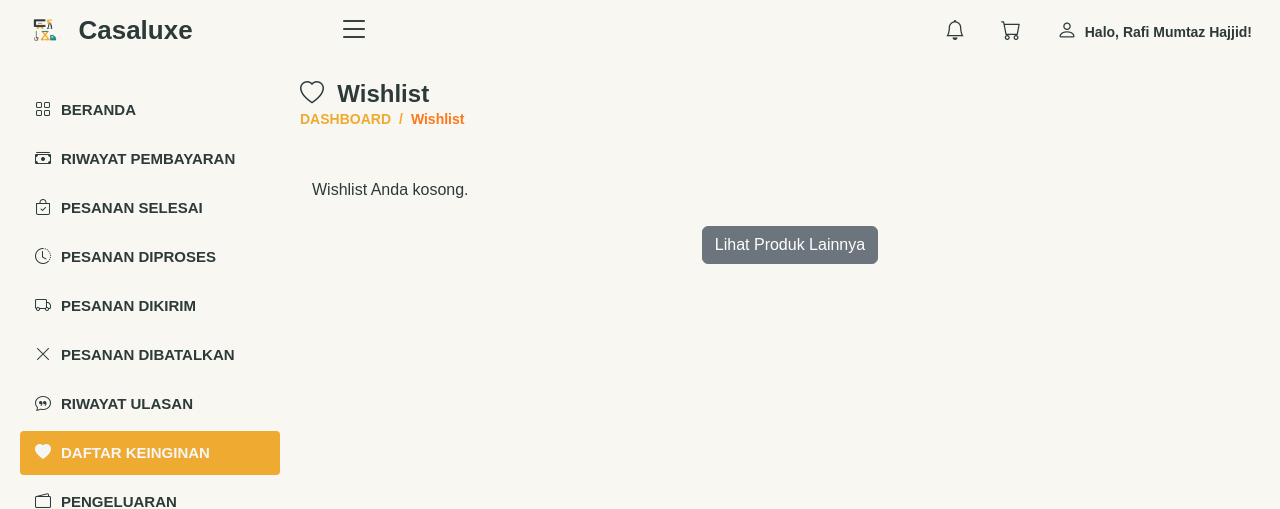
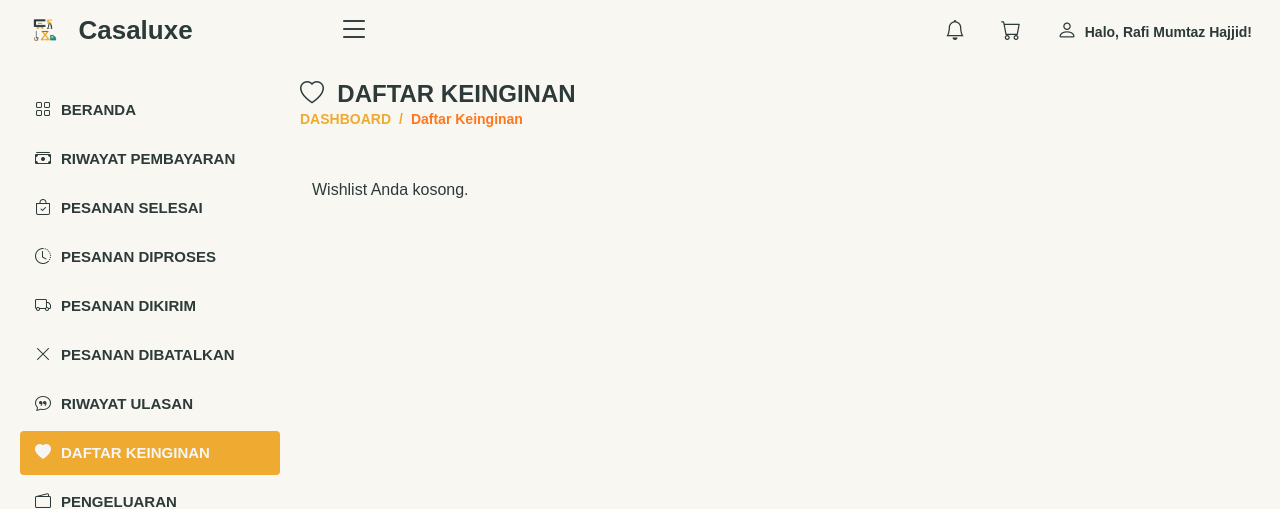
Before and after one commit to haikal23095/RPL-Project, a PHP site: page /user/wishlist.php in a window 1280 px wide. Shown: the top 509 px of the page. Run offline with PHP 8.4, Linux system fonts and the light colour scheme; a user stored in the database is signed in; data comes from the database, SQL or seed files in the repository; some libraries are stand-ins or nearby versions.

Commit message:
Update wishlist.php

```diff
--- a/user/wishlist.php
+++ b/user/wishlist.php
@@ -93,11 +93,11 @@ if (isset($_POST['add_to_cart'])) {
 
     <main id="main" class="main">
         <div class="pagetitle">
-            <h1><i class="bi bi-heart"></i>&nbsp; Wishlist</h1>
+            <h1><i class="bi bi-heart"></i>&nbsp; DAFTAR KEINGINAN</h1>
             <nav>
                 <ol class="breadcrumb">
                     <li class="breadcrumb-item"><a href="index.php">DASHBOARD</a></li>
-                    <li class="breadcrumb-item active">Wishlist</li>
+                    <li class="breadcrumb-item active">Daftar Keinginan</li>
                 </ol>
             </nav>
         </div>
@@ -132,10 +132,6 @@ if (isset($_POST['add_to_cart'])) {
                     <?php endforeach; ?>
                 </div>
             <?php endif; ?>
-
-            <div class="text-center mt-4">
-                <a href="produk.php" class="btn btn-secondary">Lihat Produk Lainnya</a>
-            </div>
         </div>
     </main><!-- End #main -->
 
```
